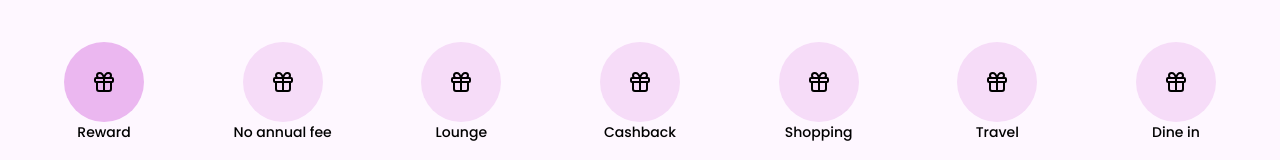
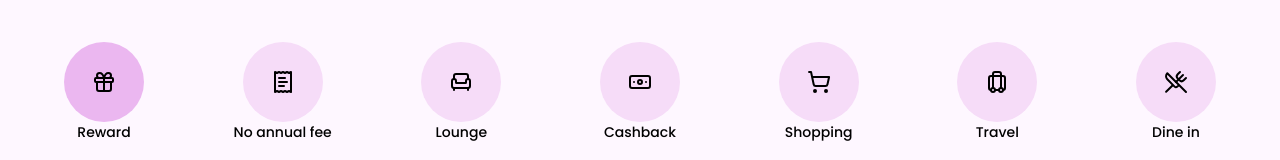
Before and after one commit to ohnishant/card-sarthi, a Next.js app: page /categories in a window 1280 px wide. Shown: the part 627-787 px from the top of the page. Built offline with nearby package versions, Linux system fonts and the light colour scheme.

Commit message:
add icons to tabs

```diff
--- a/src/app/categories/_components/CategoryOptions.tsx
+++ b/src/app/categories/_components/CategoryOptions.tsx
@@ -1,7 +1,15 @@
 "use client";
 import CardOption from "@/components/CardOption";
 import { Button } from "@/components/ui/button";
-import { Gift } from "lucide-react";
+import {
+  Armchair,
+  Banknote,
+  Gift,
+  Luggage,
+  ReceiptText,
+  ShoppingCart,
+  UtensilsCrossed,
+} from "lucide-react";
 import { usePathname, useRouter, useSearchParams } from "next/navigation";
 import React from "react";
 
@@ -50,48 +58,55 @@ const CategoryOptions = () => {
 
   return (
     <div className="bg-[#FEF7FF]">
-      <div className="container flex flex-row items-center py-10 justify-between">
+      <div className="container flex flex-row items-center py-10 md:justify-between overflow-scroll">
         <TabOption
           text="Reward"
           currentTab={selectedTab}
           activeOn="reward_card"
           onClick={() => handleTabChange("reward_card")}
+          icon={<Gift />}
         />
         <TabOption
           text="No annual fee"
           currentTab={selectedTab}
           activeOn="no_annual_fee"
           onClick={() => handleTabChange("no_annual_fee")}
+          icon={<ReceiptText />}
         />
         <TabOption
           text="Lounge"
           currentTab={selectedTab}
           activeOn="lounge"
           onClick={() => handleTabChange("lounge")}
+          icon={<Armchair />}
         />
         <TabOption
           text="Cashback"
           currentTab={selectedTab}
           activeOn="cashback"
           onClick={() => handleTabChange("cashback")}
+          icon={<Banknote />}
         />
         <TabOption
           text="Shopping"
           currentTab={selectedTab}
           activeOn="shopping"
           onClick={() => handleTabChange("shopping")}
+          icon={<ShoppingCart />}
         />
         <TabOption
           text="Travel"
           currentTab={selectedTab}
           activeOn="travel"
           onClick={() => handleTabChange("travel")}
+          icon={<Luggage />}
         />
         <TabOption
           text="Dine in"
           currentTab={selectedTab}
           activeOn="dine"
           onClick={() => handleTabChange("dine")}
+          icon={<UtensilsCrossed />}
         />
       </div>
     </div>
@@ -103,11 +118,13 @@ const TabOption = ({
   activeOn,
   text,
   onClick,
+  icon,
 }: {
   currentTab: string;
   activeOn: string;
   text: string;
   onClick?: () => void;
+  icon: JSX.Element;
 }) => {
   return (
     <Button
@@ -118,7 +135,7 @@ const TabOption = ({
         text={text}
         bgColor={currentTab == activeOn ? "bg-[#EBB7F0]" : "bg-[#F6DCF8]"}
       >
-        <Gift />
+        {icon}
       </CardOption>
     </Button>
   );
```
